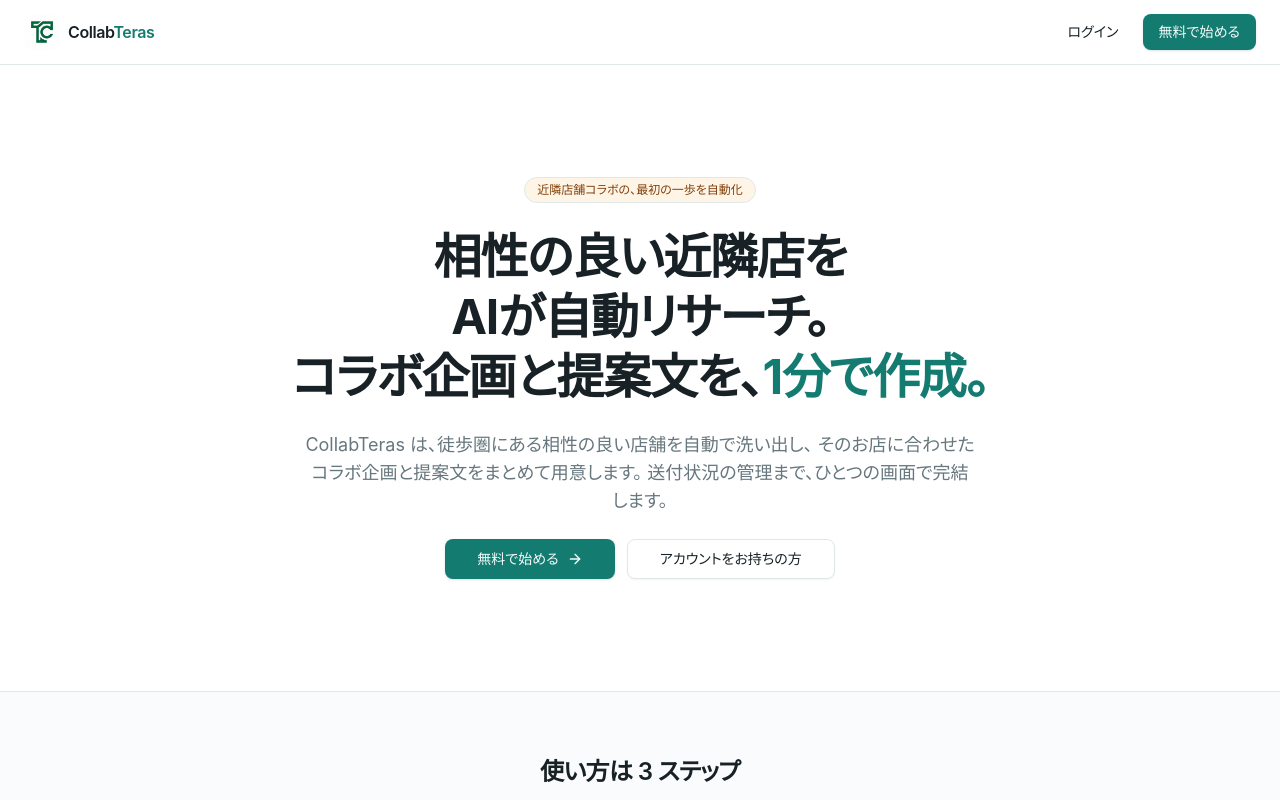
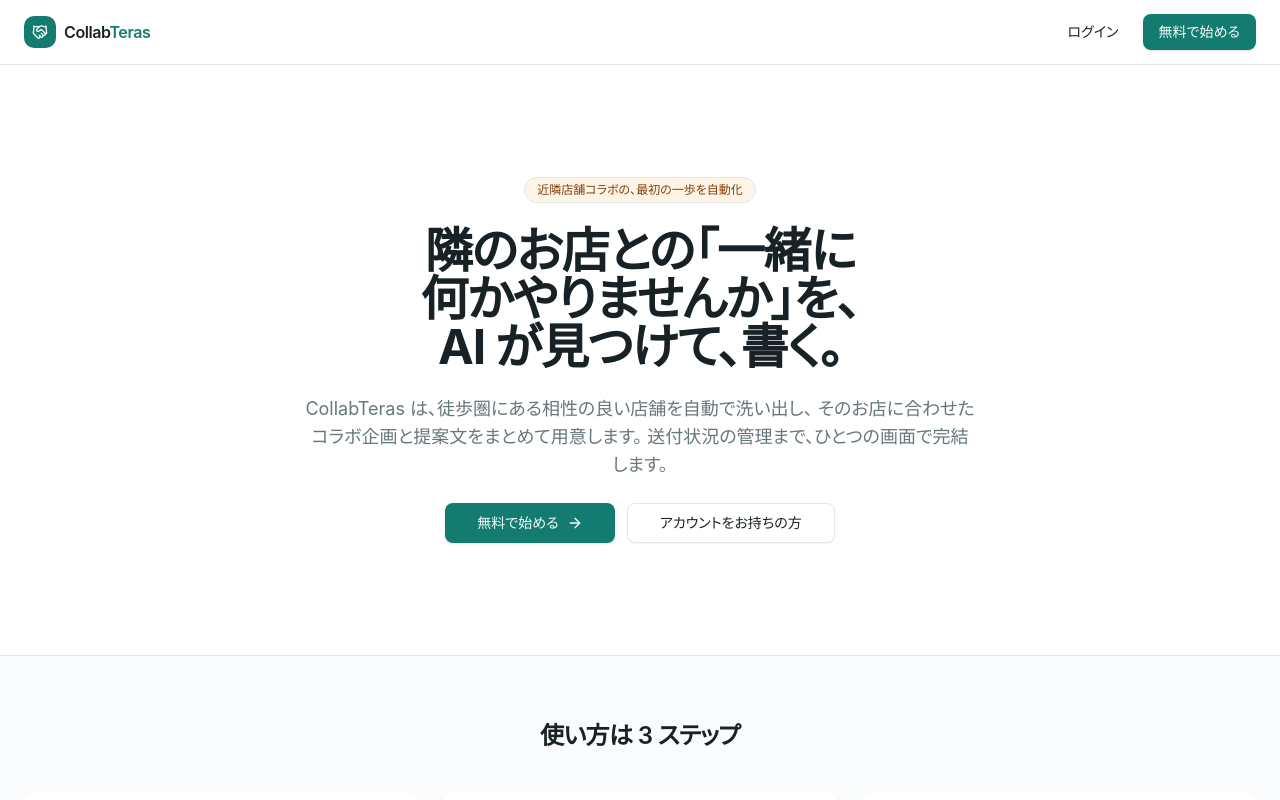
Before and after one commit to bonesed/collabteras, a Next.js app: page / in a window 1280 px wide. Shown: the top 800 px of the page. Built offline with nearby package versions, Linux system fonts and the light colour scheme.

Commit message:
Update AI proposal prompt for scheduling

```diff
--- a/app/page.tsx
+++ b/app/page.tsx
@@ -51,17 +51,10 @@ export default function LandingPage() {
           <span className="rounded-full border bg-accent px-3 py-1 text-xs font-medium text-accent-foreground">
             近隣店舗コラボの、最初の一歩を自動化
           </span>
-          <h1 className="max-w-3xl text-balance text-3xl font-bold leading-tight tracking-tight sm:text-4xl md:text-5xl md:leading-tight">
-            <span className="block">
-              相性の良い近隣店を
-              <br className="sm:hidden" />
-              AIが自動リサーチ。
-            </span>
-            <span className="block">
-              コラボ企画と提案文を、
-              <br className="sm:hidden" />
-              <span className="text-primary">1分で作成。</span>
-            </span>
+          <h1 className="max-w-3xl text-balance text-4xl font-bold tracking-tight md:text-5xl">
+            隣のお店との「一緒に何かやりませんか」を、
+            <br className="hidden md:inline" />
+            AI が見つけて、書く。
           </h1>
           <p className="max-w-2xl text-pretty text-base leading-relaxed text-muted-foreground md:text-lg">
             {APP_NAME} は、徒歩圏にある相性の良い店舗を自動で洗い出し、
--- a/components/brand/logo.tsx
+++ b/components/brand/logo.tsx
@@ -1,6 +1,5 @@
-import Image from 'next/image';
+import { Handshake } from 'lucide-react';
 
-import { APP_NAME } from '@/lib/constants';
 import { cn } from '@/lib/utils';
 
 interface LogoProps {
@@ -11,16 +10,9 @@ interface LogoProps {
 export function Logo({ className, showWordmark = true }: LogoProps) {
   return (
     <span className={cn('flex items-center gap-2', className)}>
-      <Image
-        src="/logo.png"
-        // ワードマークを併記する場合、画像は装飾扱いにして読み上げの重複を避ける
-        alt={showWordmark ? '' : APP_NAME}
-        // 実寸(512px)ではなく表示サイズを渡し、小さい最適化画像だけを配信させる
-        width={36}
-        height={36}
-        priority
-        className="h-9 w-auto shrink-0 rounded-lg bg-white"
-      />
+      <span className="flex size-8 shrink-0 items-center justify-center rounded-lg bg-primary text-primary-foreground">
+        <Handshake className="size-4" aria-hidden />
+      </span>
       {showWordmark ? (
         <span className="text-base font-semibold tracking-tight">
           Collab<span className="text-primary">Teras</span>
--- a/components/features/candidates/candidate-card.tsx
+++ b/components/features/candidates/candidate-card.tsx
@@ -1,7 +1,6 @@
 'use client';
 
 import { Footprints, GripVertical, Sparkles, Star } from 'lucide-react';
-import { useRef } from 'react';
 
 import { CompatibilityScoreBadge } from '@/components/features/candidates/compatibility-score-badge';
 import { Button } from '@/components/ui/button';
@@ -39,41 +38,25 @@ export function CandidateCard({
   onStageChange,
 }: CandidateCardProps) {
   const proposal = findActiveProposal(candidate.proposals);
-  const cardRef = useRef<HTMLDivElement>(null);
 
   return (
-    <Card
-      ref={cardRef}
-      className={cn(
-        'overflow-hidden transition-colors hover:border-primary/40',
-        isDragging && 'opacity-50',
-      )}
-    >
-      {/* キーボード操作は下部の「提案文を作成 / カルテを開く」ボタンが担うため、
-          ここでのクリックはポインター向けの補助的な導線として扱う。 */}
-      <div className="cursor-pointer space-y-2 p-3" onClick={onOpen}>
-        <div className="flex items-start gap-2">
-          {/* ドラッグの起点はこのグリップだけに絞り、カード本体のタップを潰さない */}
-          <span
+    <Card className={cn('overflow-hidden', isDragging && 'opacity-50')}>
+      {/* ここだけをドラッグ対象にして、下のボタン類の操作と競合させない */}
+      <div
         draggable
-            onClick={(event) => event.stopPropagation()}
         onDragStart={(event) => {
           event.dataTransfer.setData('text/plain', candidate.id);
           event.dataTransfer.effectAllowed = 'move';
-
-              if (cardRef.current !== null) {
-                // 掴んだのがグリップだけでも、ドラッグ中はカード全体を表示する。
-                event.dataTransfer.setDragImage(cardRef.current, 16, 16);
-              }
-
           onDragStart();
         }}
         onDragEnd={onDragEnd}
-            className="mt-0.5 shrink-0 cursor-grab text-muted-foreground active:cursor-grabbing"
+        className="cursor-grab space-y-2 p-3 active:cursor-grabbing"
+      >
+        <div className="flex items-start gap-2">
+          <GripVertical
+            className="mt-0.5 size-4 shrink-0 text-muted-foreground"
             aria-hidden
-          >
-            <GripVertical className="size-4" />
-          </span>
+          />
           {candidate.photo_url === null ? null : (
             // Places の写真は自前プロキシ経由で都度取得するため、最適化は挟まない。
             // eslint-disable-next-line @next/next/no-img-element
@@ -82,7 +65,6 @@ export function CandidateCard({
               alt=""
               className="size-9 shrink-0 rounded-md object-cover"
               loading="lazy"
-              draggable={false}
             />
           )}
           <div className="min-w-0 flex-1">
@@ -127,17 +109,8 @@ export function CandidateCard({
         )}
       </div>
 
-      {/* 下段はクリック領域の外側だが、伝播も明示的に止めてカルテの誤爆を防ぐ */}
       <div className="flex items-center gap-2 border-t bg-muted/30 p-2">
-        <Button
-          size="sm"
-          variant="ghost"
-          className="flex-1"
-          onClick={(event) => {
-            event.stopPropagation();
-            onOpen();
-          }}
-        >
+        <Button size="sm" variant="ghost" className="flex-1" onClick={onOpen}>
           <Sparkles className="size-4" aria-hidden />
           {proposal === null ? '提案文を作成' : 'カルテを開く'}
         </Button>
@@ -148,12 +121,10 @@ export function CandidateCard({
           <SelectTrigger
             className="h-8 w-[7.5rem] text-xs"
             aria-label={`${candidate.name} のステータス`}
-            onClick={(event) => event.stopPropagation()}
           >
             <SelectValue />
           </SelectTrigger>
-          {/* ポータル配下でも React のツリーを辿って伝播するため、ここでも止める */}
-          <SelectContent onClick={(event) => event.stopPropagation()}>
+          <SelectContent>
             {PIPELINE_STAGE_LABELS.map((option) => (
               <SelectItem key={option.value} value={option.value}>
                 {option.label}
```
Lines whose indentation alone changed are shown as unchanged.
